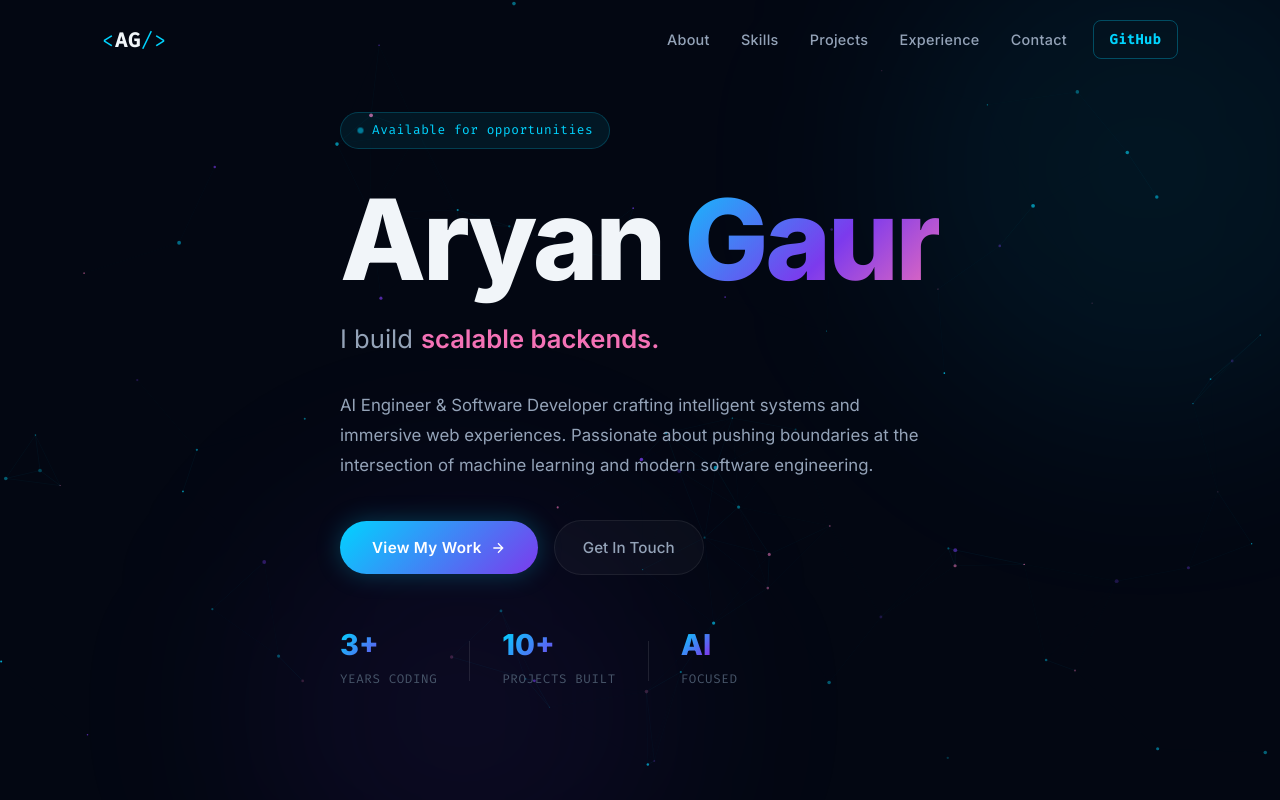
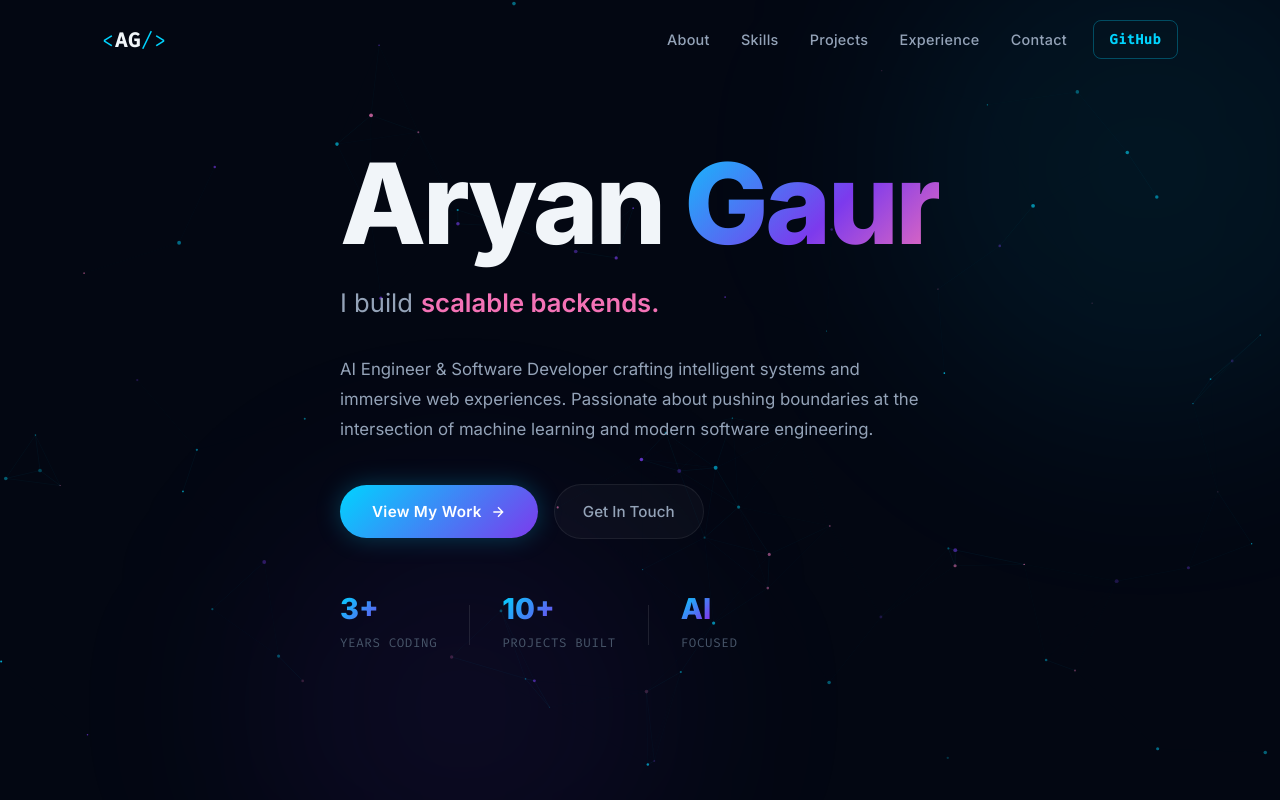
Before and after one commit to AryanGaur123/aryan-portfolio, a React (Create React App) app: page / in a window 1280 px wide. Shown: the top 800 px of the page. Built offline with nearby package versions, Linux system fonts and the light colour scheme.

Commit message:
Remove 'looking for opportunities' mentions

```diff
--- a/src/components/Contact.tsx
+++ b/src/components/Contact.tsx
@@ -8,7 +8,7 @@ const Contact: React.FC = () => {
         <div className="contact-inner" data-aos="fade-up">
           <p className="section-label">Let's Talk</p>
           <h2 className="section-title contact-title">
-            Open to new <span className="gradient-text">opportunities.</span>
+            Let's <span className="gradient-text">Connect.</span>
           </h2>
           <p className="contact-desc">
             Whether you have a role in mind, a project idea, or just want to connect —
--- a/src/components/Hero.tsx
+++ b/src/components/Hero.tsx
@@ -107,11 +107,6 @@ const Hero: React.FC = () => {
       <canvas ref={canvasRef} className="hero-canvas" />
 
       <div className="hero-content container">
-        <div className="hero-tag">
-          <span className="hero-tag-dot" />
-          Available for opportunities
-        </div>
-
         <h1 className="hero-name">
           <span>Aryan</span>
           <span className="gradient-text"> Gaur</span>
```
